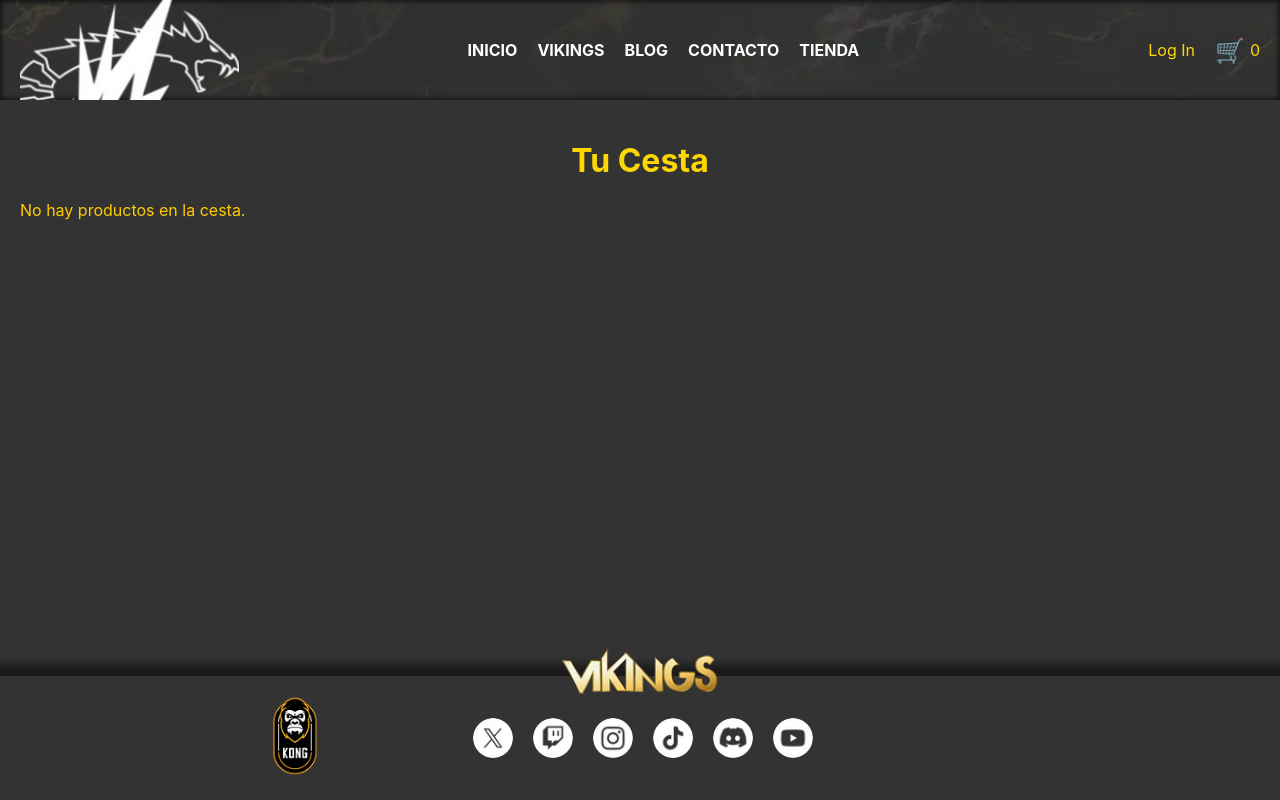
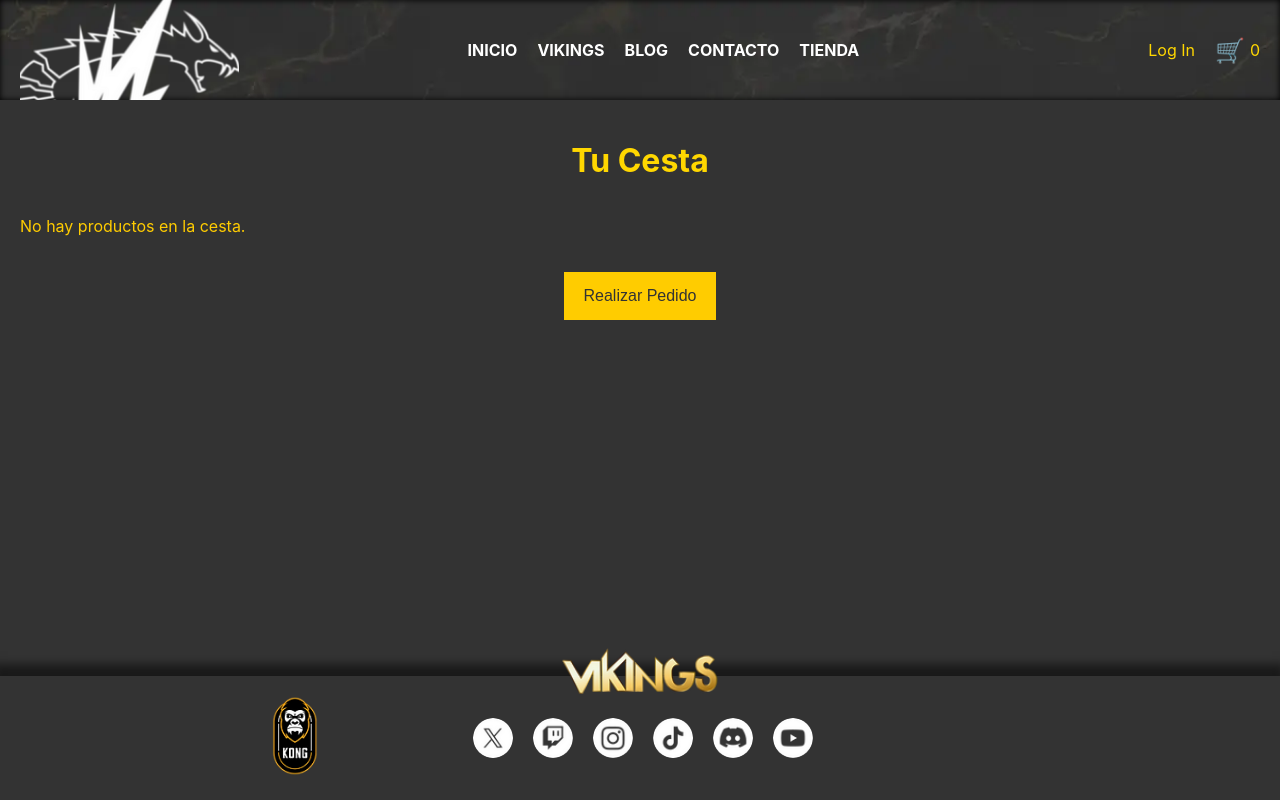
Before and after one commit to rupi014/vikings-frontend, a React (Create React App) app: page /cesta in a window 1280 px wide. Built offline with nearby package versions, Linux system fonts and the light colour scheme.

Commit message:
style fixed in cesta, login and register

```diff
--- a/src/components/cesta.js
+++ b/src/components/cesta.js
@@ -95,11 +95,13 @@ const Cesta = () => {
                             <button className="producto-cesta-boton" onClick={() => removeFromCesta(producto.id)}>Eliminar</button>
                         </div>
                     ))}
-                    <button className="realizar-pedido-boton" onClick={handleRealizarPedido} disabled={loading}>
-                        {loading ? 'Realizando Pedido' : 'Realizar Pedido'}
-                    </button>
                 </div>
             )}
+            <div className="boton-container">
+                <button className="realizar-pedido-boton" onClick={handleRealizarPedido} disabled={loading}>
+                    {loading ? 'Realizando Pedido' : 'Realizar Pedido'}
+                </button>
+            </div>
         </div>
     );
 };
--- a/src/components/styles/cesta.css
+++ b/src/components/styles/cesta.css
@@ -3,6 +3,8 @@
     background-color: #333;
     color: #ffcc00;
     height: 100vh;
+    display: flex;
+    flex-direction: column;
 }
 
 .productos-cesta {
@@ -13,7 +15,7 @@
 }
 
 .producto-cesta {
-    border: 1px solid #ccc;
+    border: 1px solid #ffcc00;
     padding: 10px;
     background-color: #222;
     color: #fff;
@@ -22,12 +24,13 @@
 
 .producto-cesta-imagen {
     max-width: 100%;
-    height: auto;
+    height: 50%;
 }
 
 .producto-cesta-nombre {
     font-size: 16px;
     margin: 10px 0;
+    height: 50px;
 }
 
 .producto-cesta-precio {
@@ -55,6 +58,12 @@
     background-color: red;
 }
 
+.boton-container {
+    display: flex;
+    justify-content: center;
+    align-items: center;
+}
+
 .realizar-pedido-boton {
     background-color: #ffcc00;
     color: #333;
@@ -63,7 +72,7 @@
     cursor: pointer;
     margin-top: 20px;
     font-size: 16px;
-    grid-column: span 2; /* Para que el botón ocupe dos columnas en la cuadrícula */
+    align-self: center; /* Centra el botón horizontalmente */
 }
 
 .realizar-pedido-boton:hover {
--- a/src/pages/page-styles/contact.css
+++ b/src/pages/page-styles/contact.css
@@ -27,21 +27,17 @@
 
 .form-group {
   display: flex;
-  justify-content: space-between;
+  justify-content: space-evenly;
 }
 
-.form-group input {
-  width: 48%;
-}
 
 .contact-form input,
 .contact-form textarea {
-  width: 100%;
+  width: 94%;
   padding: 10px;
   margin-bottom: 10px;
   border: 1px solid #ffd700;
   background-color: #444;
-  color: #fff;
 }
 
 .contact-form button {
--- a/src/pages/page-styles/login.css
+++ b/src/pages/page-styles/login.css
@@ -27,7 +27,7 @@
   }
 
   .login-form input {
-    width: 100%;
+    width: 90%;
     padding: 10px;
     margin-bottom: 20px;
     border: none;
--- a/src/pages/page-styles/registro.css
+++ b/src/pages/page-styles/registro.css
@@ -10,6 +10,8 @@
     background-color: #333;
     padding: 20px;
     border-radius: 10px;
+    margin-top: 40px;
+    margin-bottom: 40px;
     box-shadow: 0 0 10px rgba(0, 0, 0, 0.5);
     width: 300px;
   }
@@ -27,7 +29,7 @@
   }
 
   .registro-form input {
-    width: 100%;
+    width: 90%;
     padding: 10px;
     margin-bottom: 15px;
     border: none;
```
Lines whose indentation alone changed are shown as unchanged.
